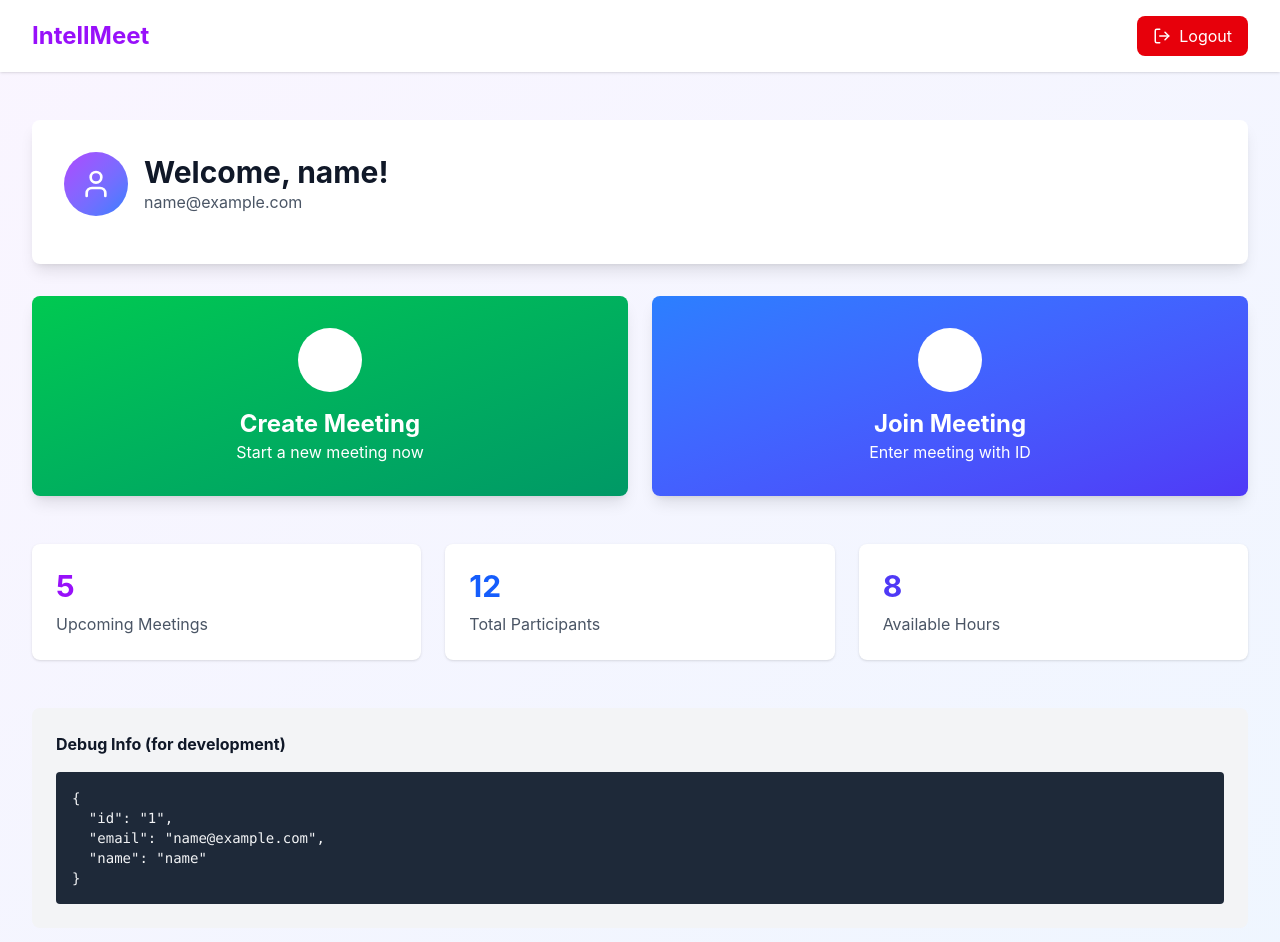
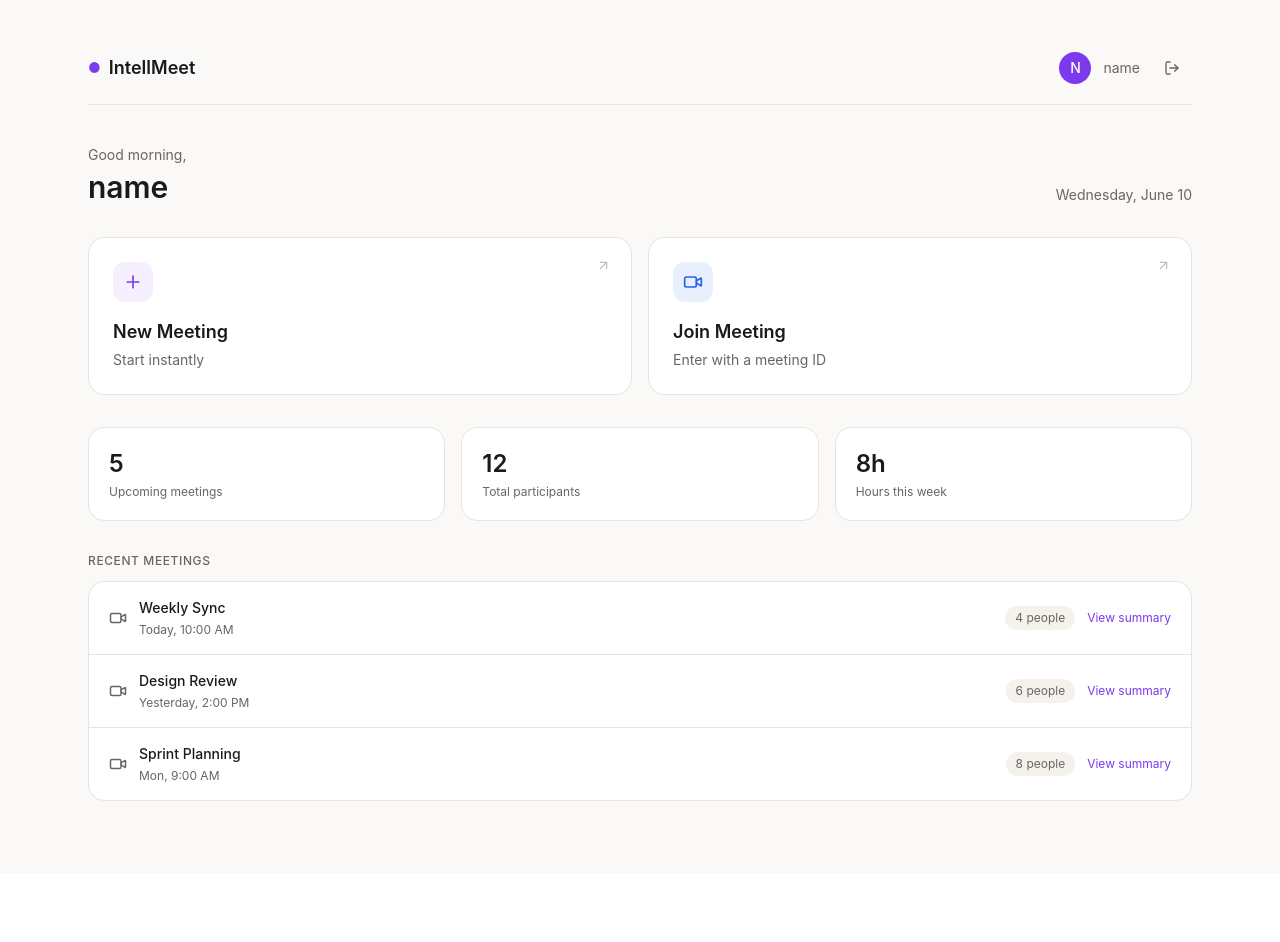
Before and after one commit to aayushg2006/intellimeet-ai, a React app in the folder frontend/: page /login in a window 1280 px wide. Both pictures are taken after typing "name@example.com", "Sample123" into the empty fields and a click on the button "Sign In". Shown: the top 942 px of the page. After the commit the page ends 873 px from the top, so only its background shows below. Built offline with nearby package versions, Linux system fonts and the light colour scheme; the HTML template or start-up script is replaced by a standard one.

Commit message:
feat: enhance DashboardPage layout and styling with new components and date display

```diff
--- a/frontend/src/pages/DashboardPage.jsx
+++ b/frontend/src/pages/DashboardPage.jsx
@@ -1,7 +1,7 @@
 import { useState } from 'react'
 import { useNavigate } from 'react-router-dom'
 import { useAuthStore } from '../store/authStore'
-import { LogOut, User, Video, Plus } from 'lucide-react'
+import { LogOut, User, Video, Plus, ArrowUpRight } from 'lucide-react'
 
 export const DashboardPage = () => {
   const navigate = useNavigate()
@@ -29,143 +29,164 @@ export const DashboardPage = () => {
     setMeetingId('')
   }
 
+  const currentDate = new Date().toLocaleDateString('en-US', {
+    weekday: 'long',
+    month: 'long',
+    day: 'numeric',
+  })
+
   return (
-    <div className="min-h-screen bg-gradient-to-br from-purple-50 to-blue-50">
-      {/* Navbar */}
-      <nav className="bg-white shadow">
-        <div className="max-w-7xl mx-auto px-4 sm:px-6 lg:px-8 py-4">
-          <div className="flex justify-between items-center">
-            <h1 className="text-2xl font-bold text-purple-600">IntellMeet</h1>
+    <div className="min-h-screen bg-[#FAF9F7] text-[#1A1A1A]">
+      <div className="max-w-6xl mx-auto px-6 py-8">
+        <nav className="bg-[#FAF9F7] border-b border-[#E8E4DD] sticky top-0 z-10">
+          <div className="flex items-center justify-between py-4">
+            <div className="flex items-center gap-2">
+              <span className="text-[#7C3AED] text-sm">●</span>
+              <span className="text-lg font-semibold text-[#1A1A1A]">IntellMeet</span>
+            </div>
+            <div className="flex items-center gap-3">
+              <div className="w-8 h-8 rounded-full bg-[#7C3AED] text-white text-sm font-medium flex items-center justify-center">
+                {user?.name
+                  ? user.name
+                      .split(' ')
+                      .map((part) => part[0])
+                      .join('')
+                      .toUpperCase()
+                  : 'U'}
+              </div>
+              <div className="text-sm text-[#6B6560]">{user?.name || 'User'}</div>
               <button
                 onClick={handleLogout}
-              className="flex items-center gap-2 px-4 py-2 bg-red-600 text-white rounded-lg hover:bg-red-700 transition"
+                title="Logout"
+                className="inline-flex items-center justify-center w-10 h-10 rounded-xl text-[#6B6560] hover:text-red-500 transition-colors"
               >
-              <LogOut size={18} />
-              Logout
+                <LogOut size={16} />
               </button>
             </div>
           </div>
         </nav>
 
-      {/* Main Content */}
-      <div className="max-w-7xl mx-auto px-4 sm:px-6 lg:px-8 py-12">
-        {/* Welcome Card */}
-        <div className="bg-white rounded-lg shadow-lg p-8 mb-8">
-          <div className="flex items-center gap-4 mb-4">
-            <div className="w-16 h-16 bg-gradient-to-br from-purple-500 to-blue-500 rounded-full flex items-center justify-center">
-              <User size={32} className="text-white" />
+        <header className="mt-10 mb-8">
+          <div className="flex flex-col gap-4 md:flex-row md:items-end md:justify-between">
+            <div>
+              <p className="text-sm text-[#6B6560] mb-1">Good morning,</p>
+              <h2 className="text-3xl font-semibold text-[#1A1A1A]">{user?.name || 'User'}</h2>
             </div>
-            <div>
-              <h2 className="text-3xl font-bold text-gray-900">
-                Welcome, {user?.name || 'User'}!
-              </h2>
-              <p className="text-gray-600">{user?.email}</p>
+            <div className="text-sm text-[#6B6560]">{currentDate}</div>
           </div>
+        </header>
+
+        <div className="grid grid-cols-2 gap-4 mb-8">
+          <button
+            onClick={handleCreateMeeting}
+            className="group relative bg-white border border-[#E8E4DD] hover:border-[#7C3AED]/40 rounded-2xl p-6 cursor-pointer transition-all duration-200 hover:shadow-md text-left"
+          >
+            <div className="w-10 h-10 bg-[#7C3AED]/8 rounded-xl flex items-center justify-center mb-4">
+              <Plus size={20} className="text-[#7C3AED]" />
+            </div>
+            <div className="text-[#1A1A1A] font-semibold text-lg">New Meeting</div>
+            <div className="text-sm text-[#6B6560] mt-1">Start instantly</div>
+            <ArrowUpRight
+              size={15}
+              className="absolute top-5 right-5 text-[#C4BDB5] group-hover:text-[#7C3AED] transition-colors"
+            />
+          </button>
+
+          <button
+            onClick={() => setShowJoinModal(true)}
+            className="group relative bg-white border border-[#E8E4DD] hover:border-[#7C3AED]/40 rounded-2xl p-6 cursor-pointer transition-all duration-200 hover:shadow-md text-left"
+          >
+            <div className="w-10 h-10 bg-[#2563EB]/10 rounded-xl flex items-center justify-center mb-4">
+              <Video size={20} className="text-[#2563EB]" />
+            </div>
+            <div className="text-[#1A1A1A] font-semibold text-lg">Join Meeting</div>
+            <div className="text-sm text-[#6B6560] mt-1">Enter with a meeting ID</div>
+            <ArrowUpRight
+              size={15}
+              className="absolute top-5 right-5 text-[#C4BDB5] group-hover:text-[#7C3AED] transition-colors"
+            />
+          </button>
+        </div>
+
+        <div className="grid grid-cols-3 gap-4 mb-8">
+          <div className="bg-white border border-[#E8E4DD] rounded-2xl p-5">
+            <div className="text-2xl font-semibold text-[#1A1A1A]">5</div>
+            <div className="text-xs text-[#6B6560] mt-1">Upcoming meetings</div>
+          </div>
+          <div className="bg-white border border-[#E8E4DD] rounded-2xl p-5">
+            <div className="text-2xl font-semibold text-[#1A1A1A]">12</div>
+            <div className="text-xs text-[#6B6560] mt-1">Total participants</div>
+          </div>
+          <div className="bg-white border border-[#E8E4DD] rounded-2xl p-5">
+            <div className="text-2xl font-semibold text-[#1A1A1A]">8h</div>
+            <div className="text-xs text-[#6B6560] mt-1">Hours this week</div>
           </div>
         </div>
 
-        {/* Quick Actions */}
-        <div className="grid grid-cols-1 md:grid-cols-2 gap-6 mb-12">
-          {/* Create Meeting */}
+        <section className="mb-10">
+          <div className="text-xs font-medium uppercase tracking-wider text-[#6B6560] mb-3">
+            Recent meetings
+          </div>
+          <div className="bg-white border border-[#E8E4DD] rounded-2xl overflow-hidden divide-y divide-[#E8E4DD]">
+            {[
+              { name: 'Weekly Sync', date: 'Today, 10:00 AM', participants: '4 people' },
+              { name: 'Design Review', date: 'Yesterday, 2:00 PM', participants: '6 people' },
+              { name: 'Sprint Planning', date: 'Mon, 9:00 AM', participants: '8 people' },
+            ].map((meeting) => (
               <button
-            onClick={handleCreateMeeting}
-            className="bg-gradient-to-br from-green-500 to-emerald-600 hover:from-green-600 hover:to-emerald-700 text-white rounded-lg p-8 shadow-lg transition transform hover:scale-105 flex flex-col items-center justify-center gap-4"
+                key={meeting.name}
+                type="button"
+                className="flex items-center justify-between px-5 py-4 hover:bg-[#F5F2EE] transition-colors cursor-pointer w-full text-left"
               >
-            <div className="w-16 h-16 bg-white bg-opacity-20 rounded-full flex items-center justify-center">
-              <Plus size={32} />
+                <div className="flex items-center">
+                  <Video size={18} className="text-[#6B6560] mr-3" />
+                  <div>
+                    <div className="text-sm font-medium text-[#1A1A1A]">{meeting.name}</div>
+                    <div className="text-xs text-[#6B6560] mt-1">{meeting.date}</div>
                   </div>
-            <div className="text-center">
-              <h3 className="text-2xl font-bold">Create Meeting</h3>
-              <p className="text-white text-opacity-90">Start a new meeting now</p>
+                </div>
+                <div className="flex items-center">
+                  <span className="bg-[#F5F2EE] text-[#6B6560] text-xs px-2.5 py-1 rounded-full">
+                    {meeting.participants}
+                  </span>
+                  <span className="ml-3 text-xs text-[#7C3AED] hover:underline">View summary</span>
                 </div>
               </button>
+            ))}
+          </div>
+        </section>
 
-          {/* Join Meeting */}
-          <button
-            onClick={() => setShowJoinModal(true)}
-            className="bg-gradient-to-br from-blue-500 to-indigo-600 hover:from-blue-600 hover:to-indigo-700 text-white rounded-lg p-8 shadow-lg transition transform hover:scale-105 flex flex-col items-center justify-center gap-4"
-          >
-            <div className="w-16 h-16 bg-white bg-opacity-20 rounded-full flex items-center justify-center">
-              <Video size={32} />
-            </div>
-            <div className="text-center">
-              <h3 className="text-2xl font-bold">Join Meeting</h3>
-              <p className="text-white text-opacity-90">Enter meeting with ID</p>
-            </div>
-          </button>
-        </div>
-
-        {/* Dashboard Grid */}
-        <div className="grid grid-cols-1 md:grid-cols-2 lg:grid-cols-3 gap-6 mb-12">
-          {/* Card 1 */}
-          <div className="bg-white rounded-lg shadow p-6 hover:shadow-lg transition">
-            <div className="text-3xl font-bold text-purple-600 mb-2">5</div>
-            <p className="text-gray-600">Upcoming Meetings</p>
-          </div>
-
-          {/* Card 2 */}
-          <div className="bg-white rounded-lg shadow p-6 hover:shadow-lg transition">
-            <div className="text-3xl font-bold text-blue-600 mb-2">12</div>
-            <p className="text-gray-600">Total Participants</p>
-          </div>
-
-          {/* Card 3 */}
-          <div className="bg-white rounded-lg shadow p-6 hover:shadow-lg transition">
-            <div className="text-3xl font-bold text-indigo-600 mb-2">8</div>
-            <p className="text-gray-600">Available Hours</p>
-          </div>
-        </div>
-
-        {/* Debug Info */}
-        <div className="mt-12 bg-gray-100 rounded-lg p-6">
-          <h3 className="font-bold text-gray-900 mb-4">Debug Info (for development)</h3>
-          <pre className="bg-gray-800 text-gray-100 p-4 rounded overflow-auto text-sm">
-            {JSON.stringify(user, null, 2)}
-          </pre>
-        </div>
-      </div>
-
-      {/* Join Meeting Modal */}
         {showJoinModal && (
-        <div className="fixed inset-0 bg-black bg-opacity-50 flex items-center justify-center z-50 p-4">
-          <div className="bg-white rounded-lg shadow-xl max-w-md w-full">
-            <div className="border-b border-gray-200 px-6 py-4">
-              <h2 className="text-xl font-bold text-gray-900">Join Meeting</h2>
-            </div>
-
-            <div className="p-6 space-y-4">
-              <div>
-                <label className="block text-sm font-medium text-gray-700 mb-2">
-                  ID Meeting
-                </label>
+          <div className="fixed inset-0 bg-black/30 backdrop-blur-sm flex items-center justify-center z-50 p-4">
+            <div className="bg-white border border-[#E8E4DD] rounded-2xl w-full max-w-sm p-6 shadow-xl">
+              <h2 className="text-lg font-semibold text-[#1A1A1A]">Join a meeting</h2>
+              <p className="text-sm text-[#6B6560] mt-1 mb-5">Enter the meeting ID below</p>
               <input
                 type="text"
                 value={meetingId}
                 onChange={(e) => setMeetingId(e.target.value.toUpperCase())}
                 placeholder="Enter meeting ID"
-                  className="w-full px-4 py-2 border border-gray-300 rounded-lg focus:outline-none focus:ring-2 focus:ring-blue-500"
+                className="w-full bg-[#FAF9F7] border border-[#E8E4DD] text-[#1A1A1A] rounded-xl px-4 py-3 text-sm focus:outline-none focus:border-[#7C3AED] placeholder-[#C4BDB5] font-mono tracking-widest uppercase"
                 onKeyPress={(e) => e.key === 'Enter' && handleJoinMeeting()}
               />
-              </div>
-
-              <div className="flex gap-3">
+              <div className="flex gap-3 mt-5">
                 <button
                   onClick={() => setShowJoinModal(false)}
-                  className="flex-1 px-4 py-2 border border-gray-300 rounded-lg text-gray-700 hover:bg-gray-50 transition"
+                  className="flex-1 border border-[#E8E4DD] text-[#6B6560] hover:bg-[#F5F2EE] rounded-xl py-2.5 text-sm font-medium transition"
                 >
                   Cancel
                 </button>
                 <button
                   onClick={handleJoinMeeting}
-                  className="flex-1 px-4 py-2 bg-blue-600 text-white rounded-lg hover:bg-blue-700 transition"
+                  className="flex-1 bg-[#7C3AED] hover:bg-[#6D28D9] text-white rounded-xl py-2.5 text-sm font-medium transition"
                 >
                   Join
                 </button>
               </div>
             </div>
           </div>
+        )}
       </div>
-      )}
     </div>
   )
 }
```
Lines whose indentation alone changed are shown as unchanged.
